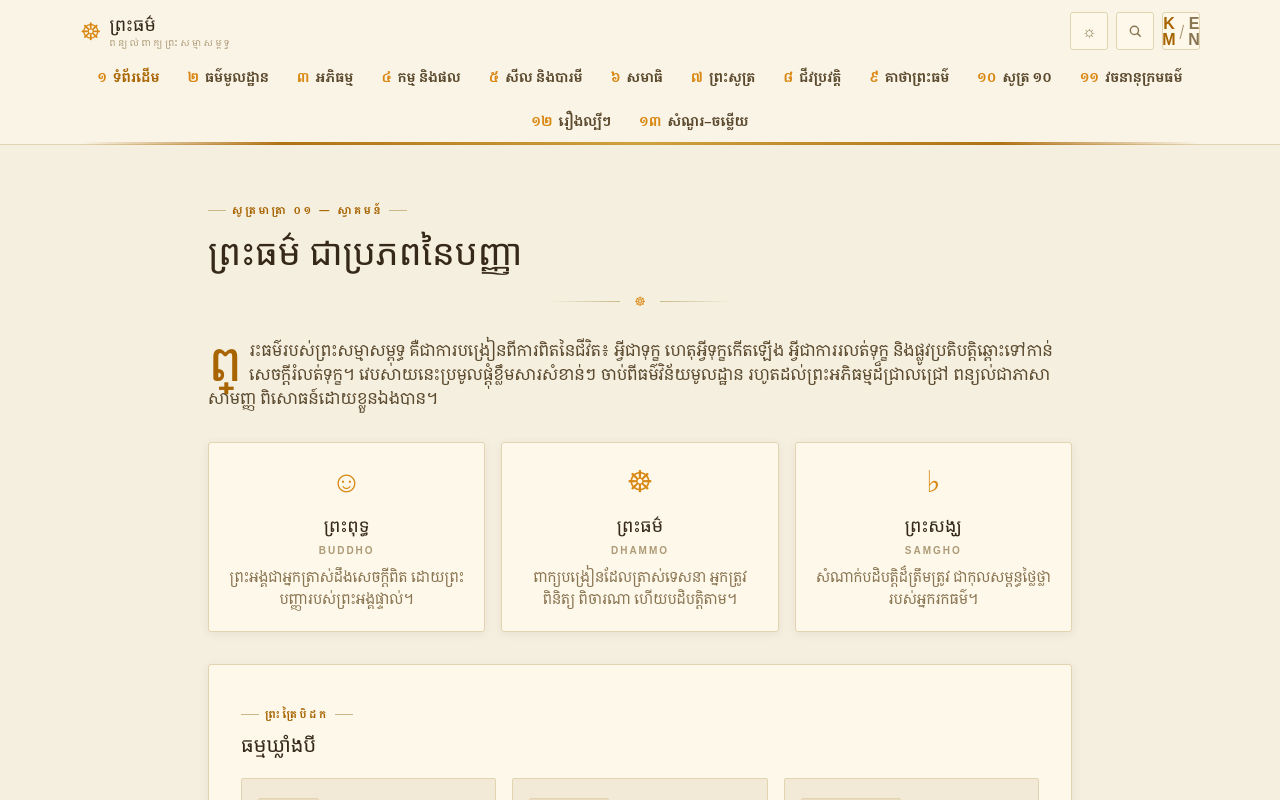
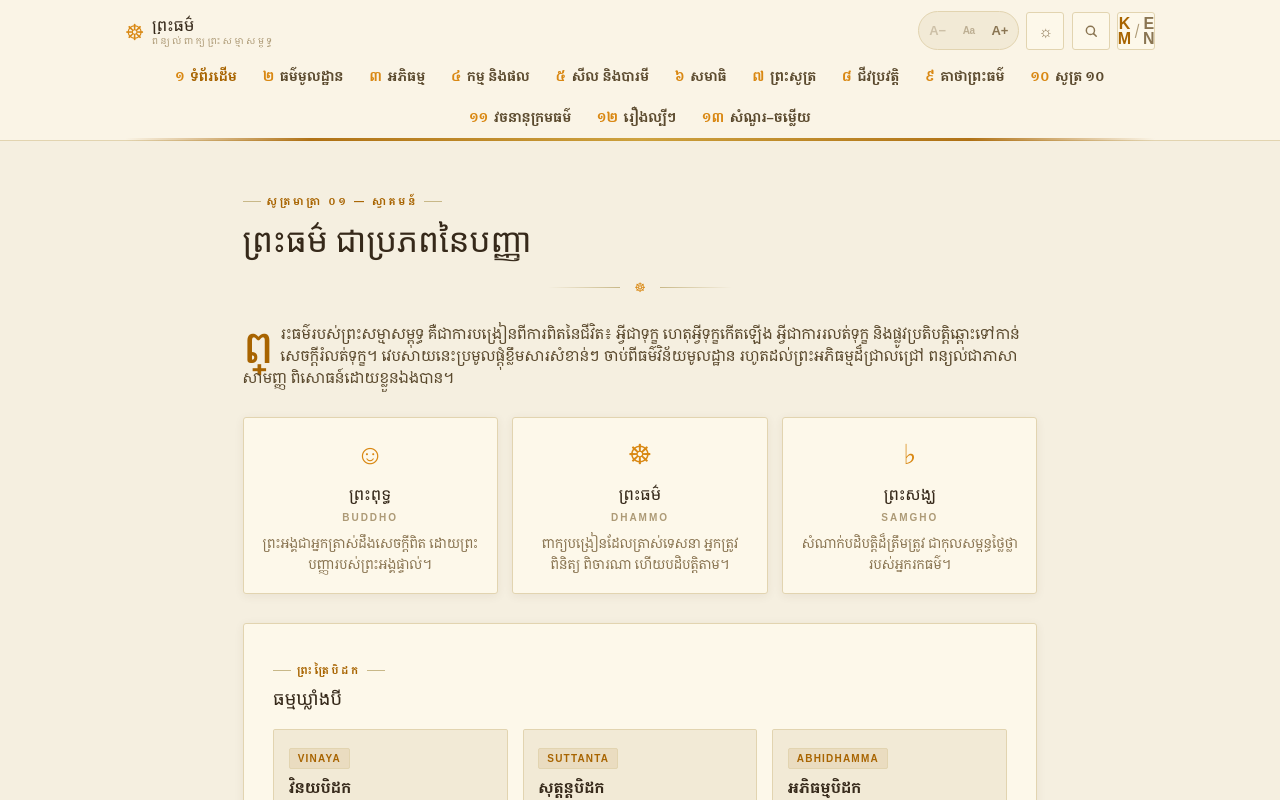
Before and after one commit to NgoytryLyhuor/buddha-dhamma, a Vue app: page / in a window 1280 px wide. Shown: the top 800 px of the page. Built offline with nearby package versions, Linux system fonts and the light colour scheme; a web font is replaced by a local one.

Commit message:
feat: add adjustable font size setting for readability

```diff
--- a/src/App.vue
+++ b/src/App.vue
@@ -13,6 +13,15 @@
           </router-link>
 
           <div class="flex items-center gap-2">
+            <div class="flex items-center gap-1 rounded-full px-1 py-1" :style="{ background: 'var(--bg-card-2)', border: '1px solid var(--border)' }"
+              role="group" :aria-label="t('ទំហំអក្សរ', 'Font size')">
+              <button class="font-btn" @click="decreaseFontSize" :disabled="fontSizeIndex === 0"
+                :title="t('អក្សរតូចជាង', 'Smaller text')">A−</button>
+              <button class="font-btn font-btn-now" aria-hidden="true"
+                :style="{ opacity: 0.5 }" :title="t('ទំហំអក្សរ', 'Font size')">Aa</button>
+              <button class="font-btn" @click="increaseFontSize" :disabled="fontSizeIndex === SIZES.length - 1"
+                :title="t('អក្សរធំជាង', 'Larger text')">A+</button>
+            </div>
             <button class="theme-btn" @click="toggleTheme" :title="t('ប្តូរផ្ទៃ', 'Toggle theme')">
               {{ theme === 'dark' ? '☽' : '☼' }}
             </button>
@@ -119,11 +128,13 @@ import { computed, nextTick, onBeforeUnmount, onMounted, ref, watch } from 'vue'
 import { useRoute } from 'vue-router'
 import { useTheme } from './composables/useTheme'
 import { useLanguage } from './composables/useLanguage'
+import { useFontSize } from './composables/useFontSize'
 import { searchIndex } from './data/searchIndex'
 
 const route = useRoute()
 const { theme, toggleTheme } = useTheme()
 const { lang, t, toggleLang } = useLanguage()
+const { fontSizeIndex, SIZES, increaseFontSize, decreaseFontSize } = useFontSize()
 
 const nav = [
   { to: '/', km: 'ទំព័រដើម', kmShort: 'ដើម', en: 'Home', num: '១' },
--- /dev/null
+++ b/src/composables/useFontSize.js
@@ -0,0 +1,38 @@
+import { ref } from 'vue'
+
+const STORAGE_KEY = 'bd_font_size'
+
+const SIZES = [
+  { label: 'A', mult: 0.92 },
+  { label: 'A', mult: 1 },
+  { label: 'A', mult: 1.15 },
+  { label: 'A', mult: 1.32 },
+]
+
+const saved = Number(localStorage.getItem(STORAGE_KEY))
+const index = ref(Number.isFinite(saved) && saved >= 0 && saved < SIZES.length ? saved : 1)
+
+function apply() {
+  document.documentElement.style.fontSize = SIZES[index.value].mult * 100 + '%'
+}
+
+apply()
+
+function setFontSize(next) {
+  if (next < 0 || next >= SIZES.length) return
+  index.value = next
+  localStorage.setItem(STORAGE_KEY, String(next))
+  apply()
+}
+
+function increaseFontSize() {
+  setFontSize(index.value + 1)
+}
+
+function decreaseFontSize() {
+  setFontSize(index.value - 1)
+}
+
+export function useFontSize() {
+  return { fontSizeIndex: index, SIZES, increaseFontSize, decreaseFontSize }
+}
--- a/src/style.css
+++ b/src/style.css
@@ -159,6 +159,16 @@ input[type="number"] { -moz-appearance: textfield; min-width: 0; }
 }
 .theme-btn:hover { border-color: var(--accent); color: var(--accent); }
 
+.font-btn {
+  display: flex; align-items: center; justify-content: center;
+  min-width: 26px; height: 30px; padding: 0 6px; border-radius: 3px;
+  border: none; background: transparent; color: var(--ink-muted);
+  font-weight: 700; font-size: 13px; cursor: pointer; transition: all 0.2s;
+}
+.font-btn:hover:not(:disabled) { color: var(--accent); background: var(--accent-soft); }
+.font-btn:disabled { opacity: 0.35; cursor: default; }
+.font-btn-now { font-size: 10px; letter-spacing: -0.04em; }
+
 .topnav-inner a { position: relative; white-space: nowrap; }
 .topnav-inner a.active { color: var(--accent) !important; }
 .topnav-inner a.active::after {
```
